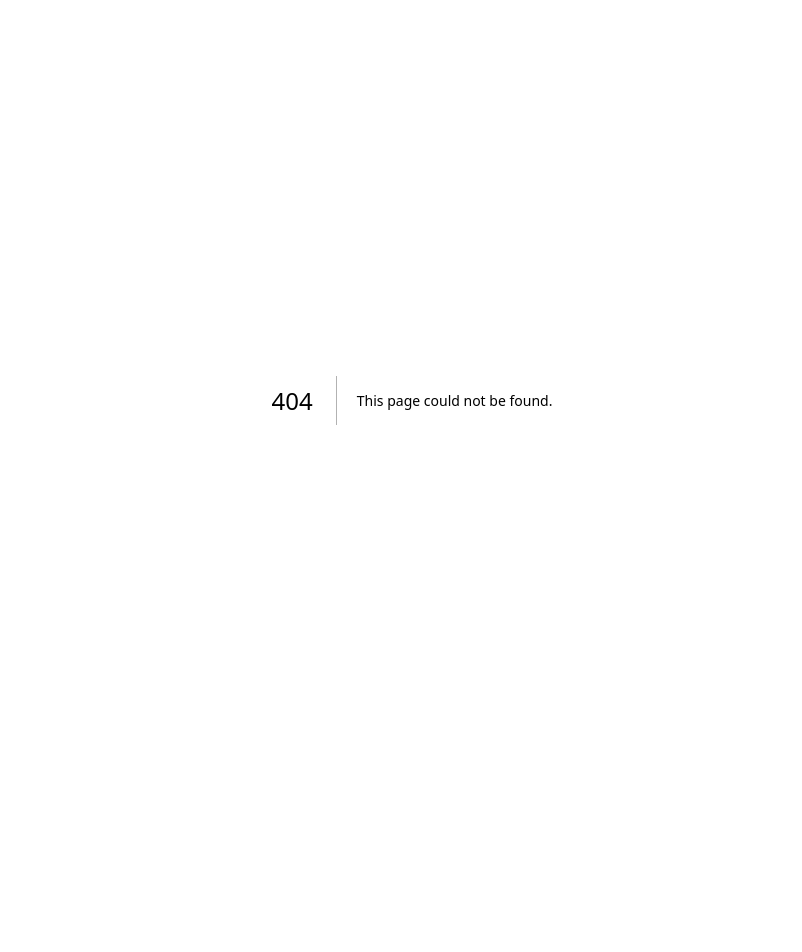
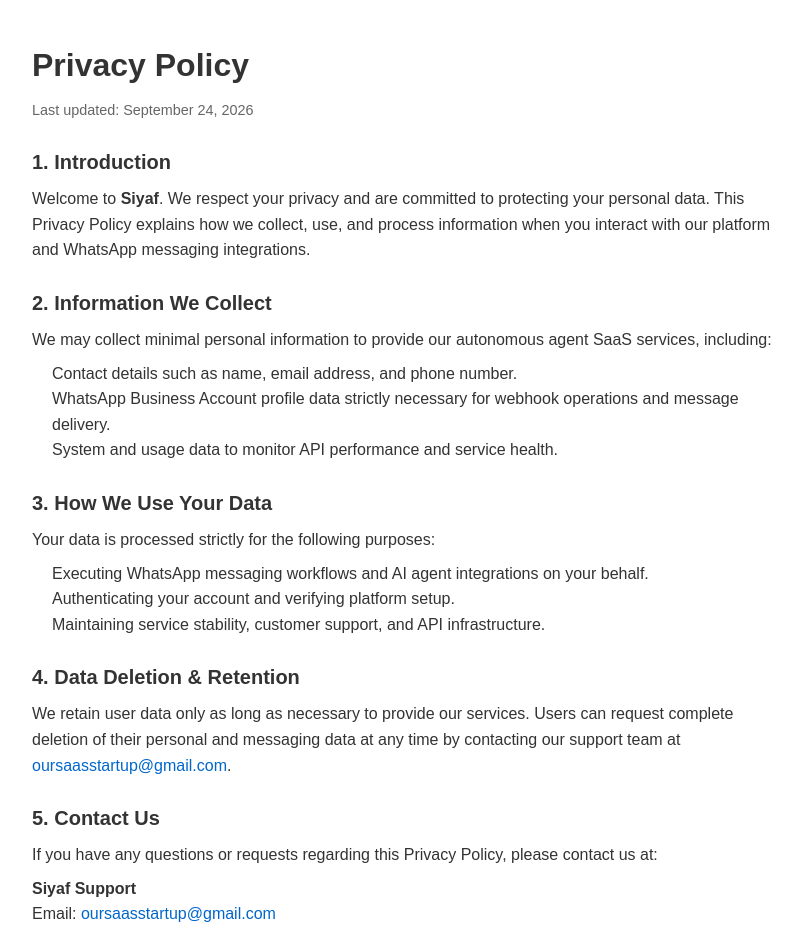
Before and after one commit to Seyaff/autonomous-agents, a Next.js app in the folder frontend/: page /privacy in a window 1280 px wide. Before the commit this address had no page. Shown: the top 952 px of the page, without its empty margins (228-1030 px from the left). Before the commit the page ends 800 px from the top, so only its background shows below. Built offline with nearby package versions, Linux system fonts and the light colour scheme.

Commit message:
add privacy policy page for Meta verification

```diff
--- /dev/null
+++ b/frontend/src/app/privacy/page.tsx
@@ -0,0 +1,57 @@
+import React from "react";
+
+export default function PrivacyPolicy() {
+  return (
+    <main style={{ maxWidth: "800px", margin: "0 auto", padding: "40px 20px", fontFamily: "sans-serif", color: "#333", lineHeight: "1.6" }}>
+      <h1 style={{ fontSize: "2rem", fontWeight: "bold", marginBottom: "8px" }}>Privacy Policy</h1>
+      <p style={{ color: "#666", fontSize: "0.9rem", marginBottom: "24px" }}>Last updated: September 24, 2026</p>
+
+      <section style={{ marginBottom: "24px" }}>
+        <h2 style={{ fontSize: "1.25rem", fontWeight: "600", marginBottom: "8px" }}>1. Introduction</h2>
+        <p>
+          Welcome to <strong>Siyaf</strong>. We respect your privacy and are committed to protecting your personal data.
+          This Privacy Policy explains how we collect, use, and process information when you interact with our platform
+          and WhatsApp messaging integrations.
+        </p>
+      </section>
+
+      <section style={{ marginBottom: "24px" }}>
+        <h2 style={{ fontSize: "1.25rem", fontWeight: "600", marginBottom: "8px" }}>2. Information We Collect</h2>
+        <p>We may collect minimal personal information to provide our autonomous agent SaaS services, including:</p>
+        <ul style={{ paddingLeft: "20px", marginTop: "8px" }}>
+          <li>Contact details such as name, email address, and phone number.</li>
+          <li>WhatsApp Business Account profile data strictly necessary for webhook operations and message delivery.</li>
+          <li>System and usage data to monitor API performance and service health.</li>
+        </ul>
+      </section>
+
+      <section style={{ marginBottom: "24px" }}>
+        <h2 style={{ fontSize: "1.25rem", fontWeight: "600", marginBottom: "8px" }}>3. How We Use Your Data</h2>
+        <p>Your data is processed strictly for the following purposes:</p>
+        <ul style={{ paddingLeft: "20px", marginTop: "8px" }}>
+          <li>Executing WhatsApp messaging workflows and AI agent integrations on your behalf.</li>
+          <li>Authenticating your account and verifying platform setup.</li>
+          <li>Maintaining service stability, customer support, and API infrastructure.</li>
+        </ul>
+      </section>
+
+      <section style={{ marginBottom: "24px" }}>
+        <h2 style={{ fontSize: "1.25rem", fontWeight: "600", marginBottom: "8px" }}>4. Data Deletion & Retention</h2>
+        <p>
+          We retain user data only as long as necessary to provide our services. Users can request complete deletion
+          of their personal and messaging data at any time by contacting our support team at{" "}
+          <a href="mailto:oursaasstartup@gmail.com" style={{ color: "#0066cc" }}>oursaasstartup@gmail.com</a>.
+        </p>
+      </section>
+
+      <section style={{ marginBottom: "24px" }}>
+        <h2 style={{ fontSize: "1.25rem", fontWeight: "600", marginBottom: "8px" }}>5. Contact Us</h2>
+        <p>If you have any questions or requests regarding this Privacy Policy, please contact us at:</p>
+        <p style={{ marginTop: "8px" }}>
+          <strong>Siyaf Support</strong><br />
+          Email: <a href="mailto:oursaasstartup@gmail.com" style={{ color: "#0066cc" }}>oursaasstartup@gmail.com</a>
+        </p>
+      </section>
+    </main>
+  );
+}
```
